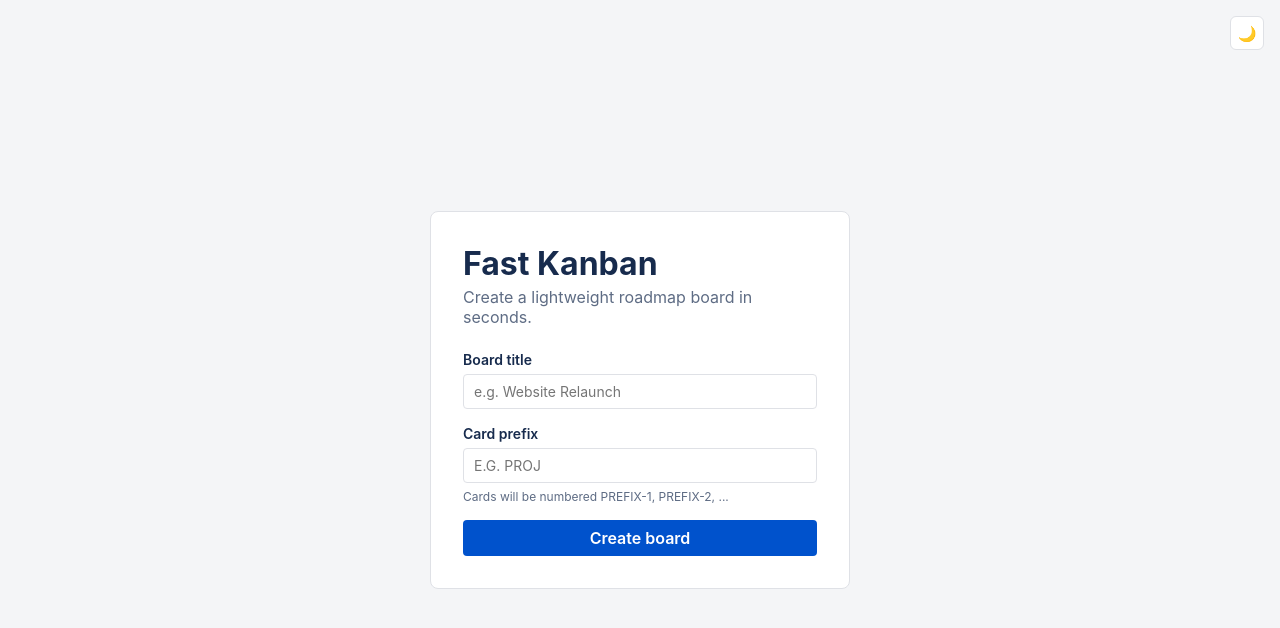
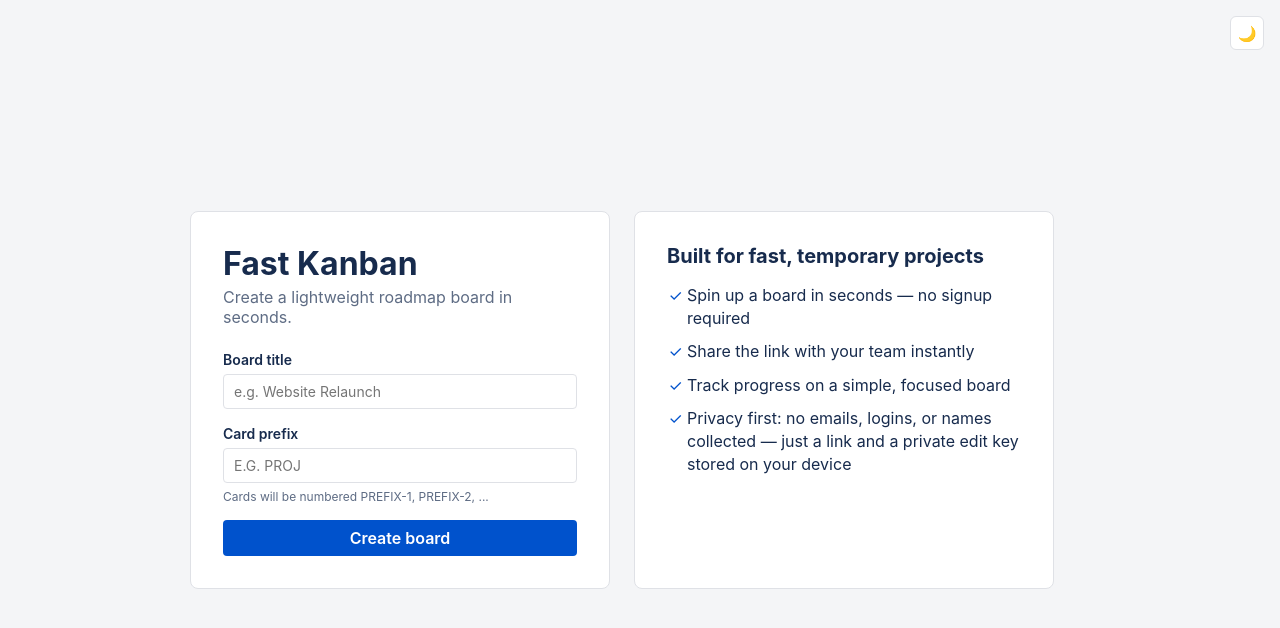
Before and after one commit to zwinglio/fast-kanban, a Vue app: page / in a window 1280 px wide. Shown: the top 628 px of the page. Built offline with nearby package versions, Linux system fonts and the light colour scheme.

Commit message:
[FAK-3] - Better Introduction

```diff
--- a/src/views/Home.vue
+++ b/src/views/Home.vue
@@ -29,6 +29,7 @@ async function submit() {
 <template>
   <div class="home">
     <ThemeToggle class="theme-toggle-corner" />
+    <div class="cards">
       <div class="card">
         <h1>Fast Kanban</h1>
         <p class="subtitle">Create a lightweight roadmap board in seconds.</p>
@@ -55,6 +56,17 @@ async function submit() {
           </button>
         </form>
       </div>
+
+      <aside class="card info-card">
+        <h2>Built for fast, temporary projects</h2>
+        <ul class="benefits">
+          <li>Spin up a board in seconds — no signup required</li>
+          <li>Share the link with your team instantly</li>
+          <li>Track progress on a simple, focused board</li>
+          <li>Privacy first: no emails, logins, or names collected — just a link and a private edit key stored on your device</li>
+        </ul>
+      </aside>
+    </div>
   </div>
 </template>
 
@@ -74,6 +86,15 @@ async function submit() {
   right: 16px;
 }
 
+.cards {
+  display: flex;
+  flex-wrap: wrap;
+  gap: 24px;
+  width: 100%;
+  max-width: 900px;
+  align-items: stretch;
+}
+
 .card {
   background: var(--panel);
   border: 1px solid var(--border);
@@ -81,6 +102,34 @@ async function submit() {
   padding: 32px;
   width: 100%;
   max-width: 420px;
+  flex: 1 1 380px;
+}
+
+.info-card {
+  max-width: 420px;
+}
+
+.info-card h2 {
+  margin: 0 0 16px;
+  font-size: 20px;
+}
+
+.benefits {
+  margin: 0;
+  padding-left: 20px;
+  display: flex;
+  flex-direction: column;
+  gap: 10px;
+  color: var(--text);
+}
+
+.benefits li {
+  line-height: 1.45;
+}
+
+.benefits li::marker {
+  content: "✓ ";
+  color: var(--accent);
 }
 
 h1 {
```
Lines whose indentation alone changed are shown as unchanged.
